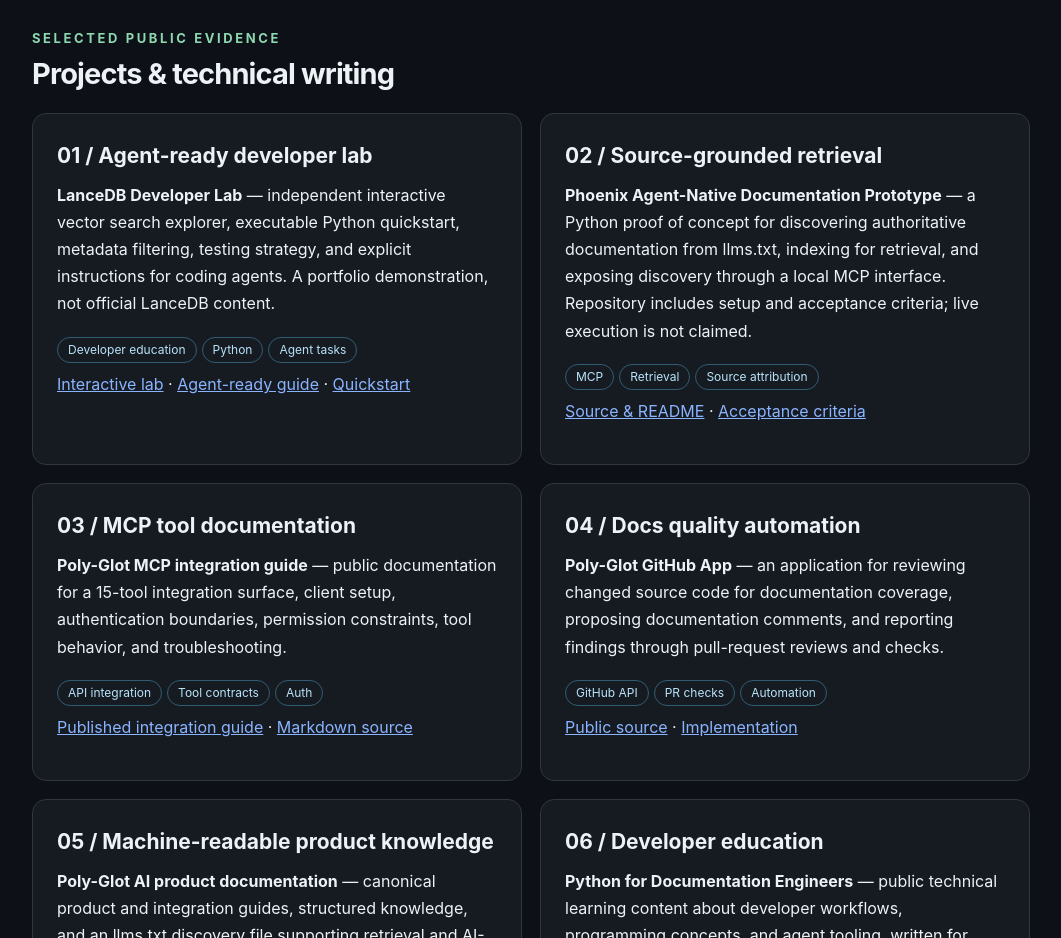
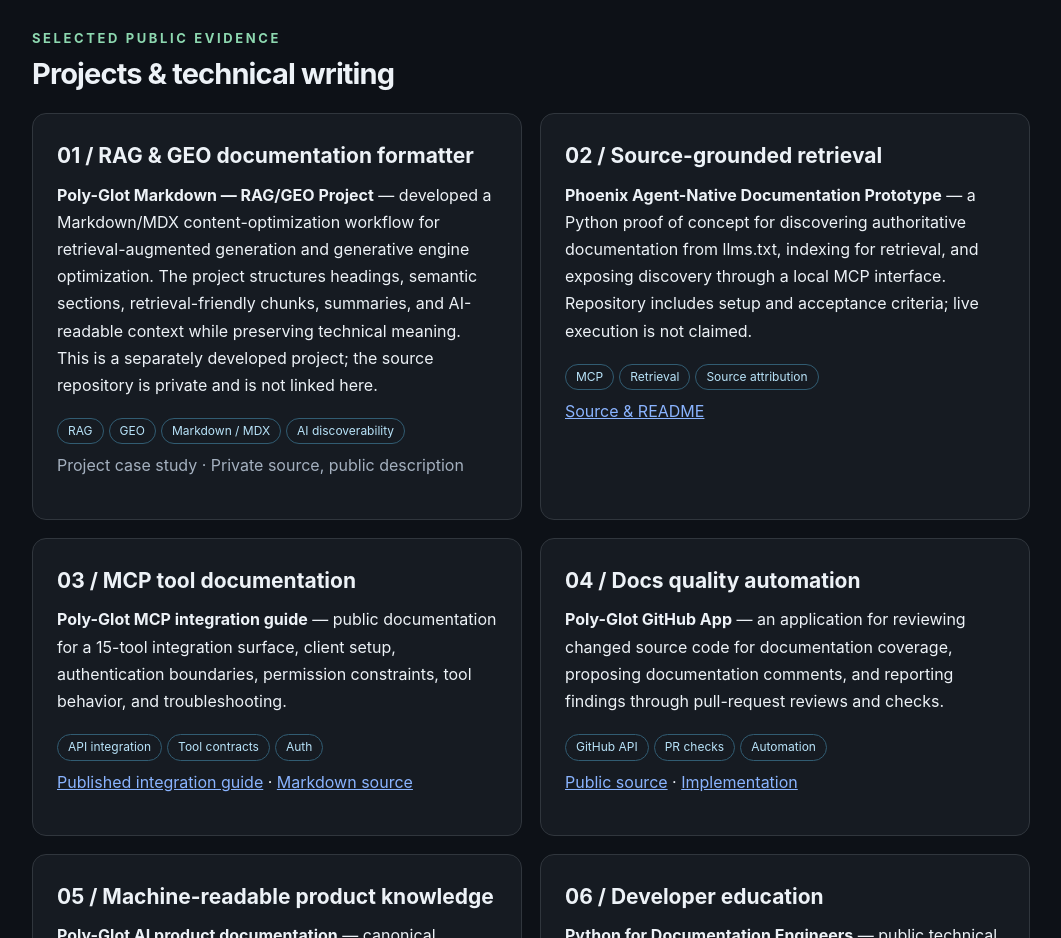
Before and after one commit to hmoses/hmoses.github.io, a plain HTML site: page anthropic-docs-lead.html in a window 1280 px wide. Shown: the part 1300-2238 px from the top of the page, without its empty margins (109-1170 px from the left). Drawn offline with Linux system fonts and the light colour scheme.

Commit message:
Remove retired 404 LanceDB links and feature Poly-Glot RAG/GEO project

```diff
--- a/anthropic-docs-lead.html
+++ b/anthropic-docs-lead.html
@@ -7,8 +7,8 @@
 <main><header class="hero wrap"><div class="eyebrow">Independent candidate portfolio · Platform developer documentation</div><h1>Documentation developers can use.<br>Context agents can trust.</h1><p class="lead">I’m Harold Moses II, a senior technical writer and documentation engineer with 10+ years working across APIs, infrastructure, security, and developer tooling. I design documentation systems that connect product behavior, executable examples, reliable source material, and human editorial judgment.</p><p class="muted">Prepared for the Anthropic Docs Lead, Platform opportunity. Independent portfolio; not affiliated with or endorsed by Anthropic.</p><div class="links"><a href="#work">Explore work</a><a href="https://github.com/hmoses">GitHub</a><a href="https://www.linkedin.com/in/harold-moses-ii/">LinkedIn</a><a href="mailto:hwmoses2@icloud.com">Email</a></div></header>
 <section id="focus"><div class="wrap"><div class="eyebrow">What I bring</div><h2>Platform docs as a product surface</h2><div class="grid"><div class="card"><h3>Developer-first information architecture</h3><p>Clear paths from first successful quickstart to deeper integration, reference, troubleshooting, and known limitations. Organize around real developer tasks rather than internal product boundaries.</p></div><div class="card"><h3>Documentation for coding agents</h3><p>Explicit prerequisites, tool permissions, input/output expectations, source-grounding, constraints, reproducible steps, and verifiable completion criteria.</p></div><div class="card"><h3>Quality and change detection</h3><p>Use Git-based review, documentation checks, and evidence-linked issue analysis to surface stale instructions and gaps. Keep technical and editorial review in the loop.</p></div><div class="card"><h3>Hands-on engineering collaboration</h3><p>Work from APIs, code, logs, developer workflows, and SME review. Publish examples and explain failure modes, not just ideal-path screenshots.</p></div></div></div></section>
 <section id="work"><div class="wrap"><div class="eyebrow">Selected public evidence</div><h2>Projects & technical writing</h2><div class="grid">
-<article class="card"><h3>01 / Agent-ready developer lab</h3><p><strong>LanceDB Developer Lab</strong> — independent interactive vector search explorer, executable Python quickstart, metadata filtering, testing strategy, and explicit instructions for coding agents. A portfolio demonstration, not official LanceDB content.</p><div><span class="tag">Developer education</span><span class="tag">Python</span><span class="tag">Agent tasks</span></div><p><a href="https://hmoses.github.io/lancedb-lab/">Interactive lab</a> · <a href="https://hmoses.github.io/lancedb-lab/docs/agent-readiness.html">Agent-ready guide</a> · <a href="https://hmoses.github.io/lancedb-lab/docs/">Quickstart</a></p></article>
-<article class="card"><h3>02 / Source-grounded retrieval</h3><p><strong>Phoenix Agent-Native Documentation Prototype</strong> — a Python proof of concept for discovering authoritative documentation from llms.txt, indexing for retrieval, and exposing discovery through a local MCP interface. Repository includes setup and acceptance criteria; live execution is not claimed.</p><div><span class="tag">MCP</span><span class="tag">Retrieval</span><span class="tag">Source attribution</span></div><p><a href="https://github.com/hmoses/phoenix-agent-native-docs">Source & README</a> · <a href="https://github.com/hmoses/phoenix-agent-native-docs/blob/main/ACCEPTANCE_CRITERIA.md">Acceptance criteria</a></p></article>
+<article class="card"><h3>01 / RAG & GEO documentation formatter</h3><p><strong>Poly-Glot Markdown — RAG/GEO Project</strong> — developed a Markdown/MDX content-optimization workflow for retrieval-augmented generation and generative engine optimization. The project structures headings, semantic sections, retrieval-friendly chunks, summaries, and AI-readable context while preserving technical meaning. This is a separately developed project; the source repository is private and is not linked here.</p><div><span class="tag">RAG</span><span class="tag">GEO</span><span class="tag">Markdown / MDX</span><span class="tag">AI discoverability</span></div><p class="muted">Project case study · Private source, public description</p></article>
+<article class="card"><h3>02 / Source-grounded retrieval</h3><p><strong>Phoenix Agent-Native Documentation Prototype</strong> — a Python proof of concept for discovering authoritative documentation from llms.txt, indexing for retrieval, and exposing discovery through a local MCP interface. Repository includes setup and acceptance criteria; live execution is not claimed.</p><div><span class="tag">MCP</span><span class="tag">Retrieval</span><span class="tag">Source attribution</span></div><p><a href="https://github.com/hmoses/phoenix-agent-native-docs">Source & README</a></p></article>
 <article class="card"><h3>03 / MCP tool documentation</h3><p><strong>Poly-Glot MCP integration guide</strong> — public documentation for a 15-tool integration surface, client setup, authentication boundaries, permission constraints, tool behavior, and troubleshooting.</p><div><span class="tag">API integration</span><span class="tag">Tool contracts</span><span class="tag">Auth</span></div><p><a href="https://hmoses.github.io/poly-glot-site/mcp-integrations.html">Published integration guide</a> · <a href="https://github.com/hmoses/poly-glot-site/blob/main/knowledge/mcp-integrations.md">Markdown source</a></p></article>
 <article class="card"><h3>04 / Docs quality automation</h3><p><strong>Poly-Glot GitHub App</strong> — an application for reviewing changed source code for documentation coverage, proposing documentation comments, and reporting findings through pull-request reviews and checks.</p><div><span class="tag">GitHub API</span><span class="tag">PR checks</span><span class="tag">Automation</span></div><p><a href="https://github.com/hmoses/poly-glot-github-app">Public source</a> · <a href="https://github.com/hmoses/poly-glot-github-app/blob/main/lib/polyglot.js">Implementation</a></p></article>
 <article class="card"><h3>05 / Machine-readable product knowledge</h3><p><strong>Poly-Glot AI product documentation</strong> — canonical product and integration guides, structured knowledge, and an llms.txt discovery file supporting retrieval and AI-assisted discovery.</p><div><span class="tag">llms.txt</span><span class="tag">Information architecture</span><span class="tag">Markdown</span></div><p><a href="https://hmoses.github.io/poly-glot-site/llms.txt">llms.txt</a> · <a href="https://hmoses.github.io/poly-glot-site/">Product documentation site</a></p></article>
```
